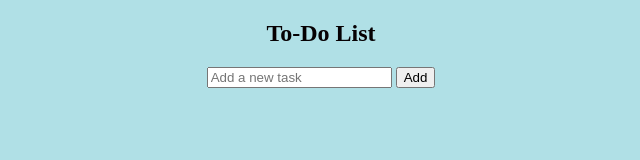
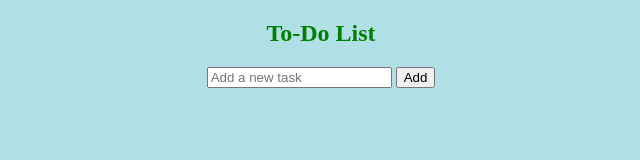
Before and after one commit to SupriyaMishra739/todo, a plain HTML site: page index.html in a window 1280 px wide. Shown: the full height of the page, 319-959 px from the left. Drawn offline with Linux system fonts and the light colour scheme.

Commit message:
Update index.html

```diff
--- a/index.html
+++ b/index.html
@@ -5,7 +5,7 @@
     <style>
         body {background-color: powderblue;}
         div {text-align: center;}
-        h2 {color: rgb(6, 1, 3);}
+        h2 {color: green;}
     </style>
     <title>
         TO-DO App
```
